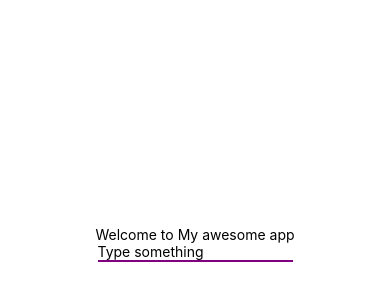
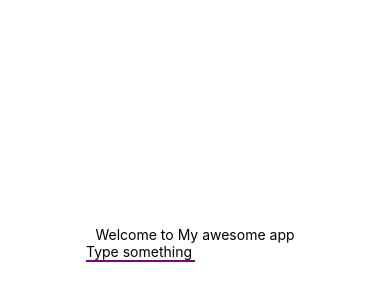
Before and after one commit to caifangruan/cs5520-caifang, a React Native app: screen / in a window 390 px wide. Shown: the part 178-478 px from the top of the page. Built offline with nearby package versions, Linux system fonts and the light colour scheme.

Commit message:
refactored the textinput and its controlling state variable to a separate component

```diff
--- a/App.js
+++ b/App.js
@@ -2,30 +2,22 @@ import { StatusBar } from 'expo-status-bar';
 import { StyleSheet, Text, TextInput, View } from 'react-native';
 import { useState} from "react";
 import Header from './components/Header';
+import Input from './components/Input';
 
 
 
 export default function App() {
   const appName = "My awesome app";
-  const [text, setText] = useState("");
+  //const [text, setText] = useState("");
 
-  // callback handler
-  function changeTextHandler(changedText){
-    console.log("user is typing", changedText);
-    setText(changedText);
-  }
+
 
   return (
     <View style={styles.container}>
       <StatusBar style="auto" />
       <Header name={appName} version={2} />
-      <TextInput
-        placeholder='Type something'
-        style={styles.input}
-        value={text}
-        onChangeText={changeTextHandler}
-      />
-      <Text>{text}</Text>
+      <Input />
+      {/* <Text>{text}</Text> */}
 
     </View>
   );
@@ -38,9 +30,5 @@ const styles = StyleSheet.create({
     alignItems: 'center',
     justifyContent: 'center',
   },
-  input:{
-    borderBottomWidth: 2,
-    borderBottomColor: "purple",
-    width:"50%",
-  }
+
 });
--- a/components/Header.js
+++ b/components/Header.js
@@ -7,7 +7,7 @@ export default function Header({name}) {
     <View>
       <Text>Welcome to {name}</Text>
     </View>
-  )
+  );
 }
 
-const styles = StyleSheet.create({})
+const styles = StyleSheet.create({});
--- /dev/null
+++ b/components/Input.js
@@ -0,0 +1,29 @@
+import { StyleSheet, TextInput, View } from 'react-native'
+import React, {useState} from 'react'
+
+export default function Input() {
+  const [text, setText] = useState("");
+  // callback handler
+  function changeTextHandler(changedText){
+    console.log("user is typing", changedText);
+    setText(changedText);
+  }
+  return (
+    <View>
+      <TextInput
+        placeholder="Type something"
+        style={styles.input}
+        value={text}
+        onChangeText={changeTextHandler}
+      />
+    </View>
+  )
+}
+
+const styles = StyleSheet.create({
+  input:{
+    borderBottomWidth: 2,
+    borderBottomColor: "purple",
+    width:"50%",
+    },
+});
```
